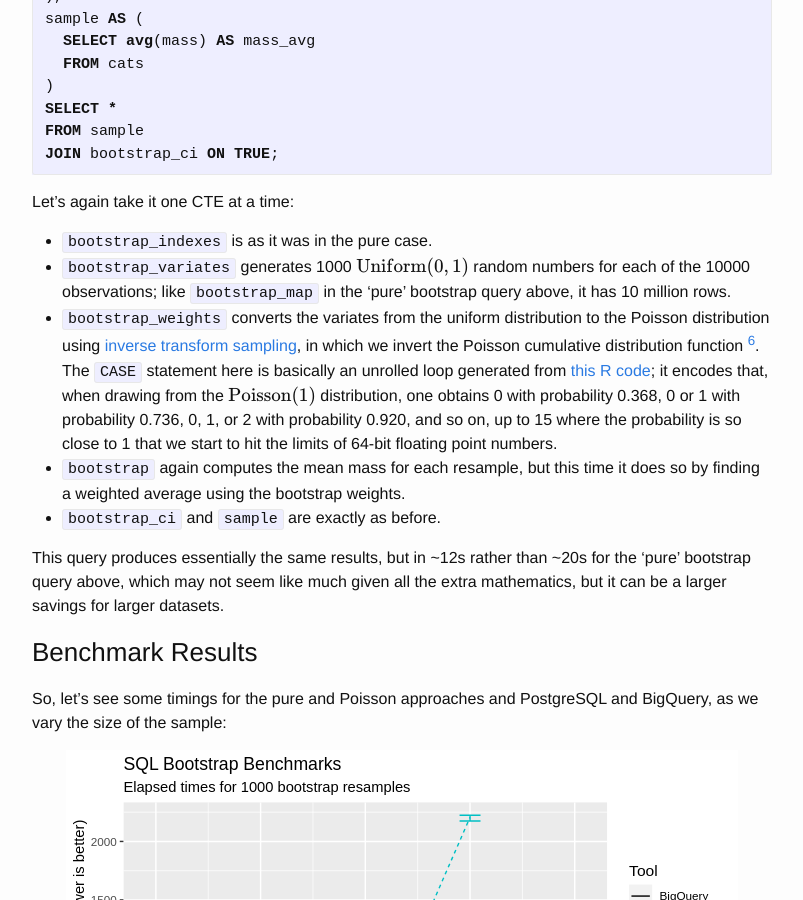
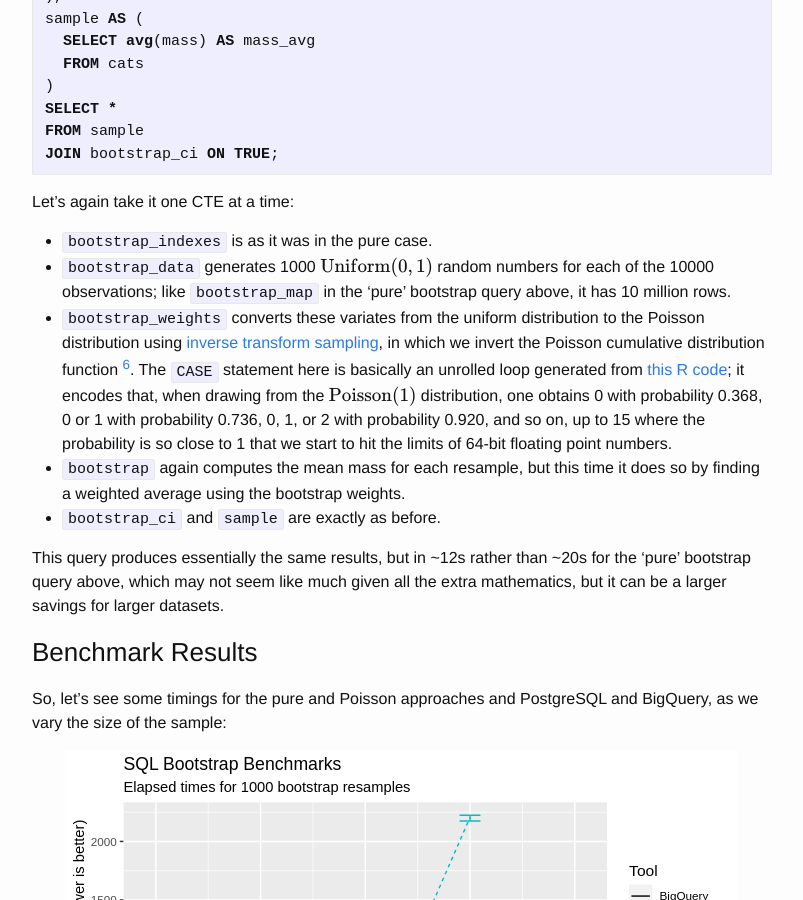
Before and after one commit to jdleesmiller/jdleesmiller.github.io, a Jekyll site: the page built from _posts/2023-06-11-bootstrap-confidence-intervals-sql-postgresql-bigquery.markdown, in a window 1280 px wide and 900 px high, scrolled down 8524 px. Shown: the whole window, without its empty margins (238-1041 px from the left). Built offline with Jekyll 4.4.1, drawn with Linux system fonts in a browser that asks for light colours; formulas are drawn with MathJax 3; some of the changed text lies outside the part shown.

Commit message:
Fix more CTE names

```diff
--- a/_posts/2023-06-11-bootstrap-confidence-intervals-sql-postgresql-bigquery.markdown
+++ b/_posts/2023-06-11-bootstrap-confidence-intervals-sql-postgresql-bigquery.markdown
@@ -362,8 +362,8 @@ JOIN bootstrap_ci ON TRUE;
 Let's again take it one CTE at a time:
 
 - `bootstrap_indexes` is as it was in the pure case.
-- `bootstrap_variates` generates 1000 \\(\\textrm{Uniform}(0,1)\\) random numbers for each of the 10000 observations; like `bootstrap_map` in the 'pure' bootstrap query above, it has 10 million rows.
-- `bootstrap_weights` converts the variates from the uniform distribution to the Poisson distribution using [inverse transform sampling](https://en.wikipedia.org/wiki/Inverse_transform_sampling), in which we invert the Poisson cumulative distribution function [^do-not-combine]. The `CASE` statement here is basically an unrolled loop generated from [this R code](https://github.com/jdleesmiller/sql-bootstrap/blob/d654236aa6f669fcd5ab68c3827d40eeb95d3092/make-sql-bootstrap.R#L22-L35); it encodes that, when drawing from the \\(\\textrm{Poisson}(1)\\) distribution, one obtains 0 with probability 0.368, 0 or 1 with probability 0.736, 0, 1, or 2 with probability 0.920, and so on, up to 15 where the probability is so close to 1 that we start to hit the limits of 64-bit floating point numbers.
+- `bootstrap_data` generates 1000 \\(\\textrm{Uniform}(0,1)\\) random numbers for each of the 10000 observations; like `bootstrap_map` in the 'pure' bootstrap query above, it has 10 million rows.
+- `bootstrap_weights` converts these variates from the uniform distribution to the Poisson distribution using [inverse transform sampling](https://en.wikipedia.org/wiki/Inverse_transform_sampling), in which we invert the Poisson cumulative distribution function [^do-not-combine]. The `CASE` statement here is basically an unrolled loop generated from [this R code](https://github.com/jdleesmiller/sql-bootstrap/blob/d654236aa6f669fcd5ab68c3827d40eeb95d3092/make-sql-bootstrap.R#L22-L35); it encodes that, when drawing from the \\(\\textrm{Poisson}(1)\\) distribution, one obtains 0 with probability 0.368, 0 or 1 with probability 0.736, 0, 1, or 2 with probability 0.920, and so on, up to 15 where the probability is so close to 1 that we start to hit the limits of 64-bit floating point numbers.
 - `bootstrap` again computes the mean mass for each resample, but this time it does so by finding a weighted average using the bootstrap weights.
 - `bootstrap_ci` and `sample` are exactly as before.
 
@@ -407,7 +407,7 @@ Where a [standard formula](https://en.wikipedia.org/wiki/Confidence_interval#Con
 [^credible-interval]: For that, one instead wants a Bayesian interval estimate, often called a [credible interval](https://en.wikipedia.org/wiki/Credible_interval). Fortunately, the two kinds of intervals do agree in many important cases.
 [^q196]: In this formula, the exact \\(Q_t\\) quantile for a 95% confidence interval is often replaced with the constant 1.96, which is the corresponding quantile for the normal distribution. This approximation is good for large samples, since the \\(t\\) distribution approaches the Normal distribution as the sample size increases. On a sample of size 10, it yields something more like a 92% confidence interval. Put differently, if we lazily use 1.96 instead of the correct \\(t\\) quantile, we should expect to be wrong 8% of the time instead of 5% of the time, which is about 60% more often! Most spreadsheets now have a `T.DIST` function, so using the right number is not much more work. Maybe databases will catch up eventually.
 [^multinomial-binomial]: It may be helpful to think of this in physical terms. The physical analogy for the multinomial distribution would be rolling an \\(n\\)-sided die \\(n\\) times; the weight of an observation would be the number of times the die lands on the corresponding face. For the binomial approximation, it would be flipping a (very) unfair coin with probability \\(\\frac{1}{n}\\) of coming up heads; each observation gets its own coin, which is flipped \\(n\\) times, and the observation's weight is the number of heads. Instead of rolling one giant die, which might look more like a disco ball, for the whole sample, the binomial approximation lets us flip the \\(n\\) independent coins in parallel.
-[^do-not-combine]: It might be tempting to combine the `bootstrap_variates` and `bootstrap_weights` CTEs, but `CASE WHEN random() < x THEN y WHEN random() < z THEN w ...` will generate a new random number for each `WHEN`, rather than repeatedly testing the same random number against the breaks of the target CDF. That might be an interesting way to sample from a Geometric distribution, but it is not what we want here.
+[^do-not-combine]: It might be tempting to combine the `bootstrap_data` and `bootstrap_weights` CTEs, but `CASE WHEN random() < x THEN y WHEN random() < z THEN w ...` will generate a new random number for each `WHEN`, rather than repeatedly testing the same random number against the breaks of the target CDF. That might be an interesting way to sample from a Geometric distribution, but it is not what we want here.
 [^precious]: If you hit Ctrl-C to interrupt `make`, it deletes the target by default, because it doesn't want to leave half-built files hanging around. That is not what you want when the target is a CSV with all your results in it. The solution is to mark the target as `.PRECIOUS`.
 [^correction]: There are [several ways](<https://en.wikipedia.org/wiki/Bootstrapping_(statistics)#Deriving_confidence_intervals_from_the_bootstrap_distribution>) to calculate a confidence interval from the bootstrap distribution, of which the percentile bootstrap is the simplest. Queries for the "Studentized" bootstrap are available in the companion repo [here for Postgres](https://github.com/jdleesmiller/sql-bootstrap/blob/d654236aa6f669fcd5ab68c3827d40eeb95d3092/example-sql/pg-bootstrap-pure-student.sql) and [here for BigQuery](https://github.com/jdleesmiller/sql-bootstrap/blob/d654236aa6f669fcd5ab68c3827d40eeb95d3092/example-sql/bq-bootstrap-pure-student.sql). The Studentized intervals seem to have better coverage, but in my experience they are quite sensitive to outliers. I am not sure there is any broad consensus on which one of these approaches is best overall.
 
```
